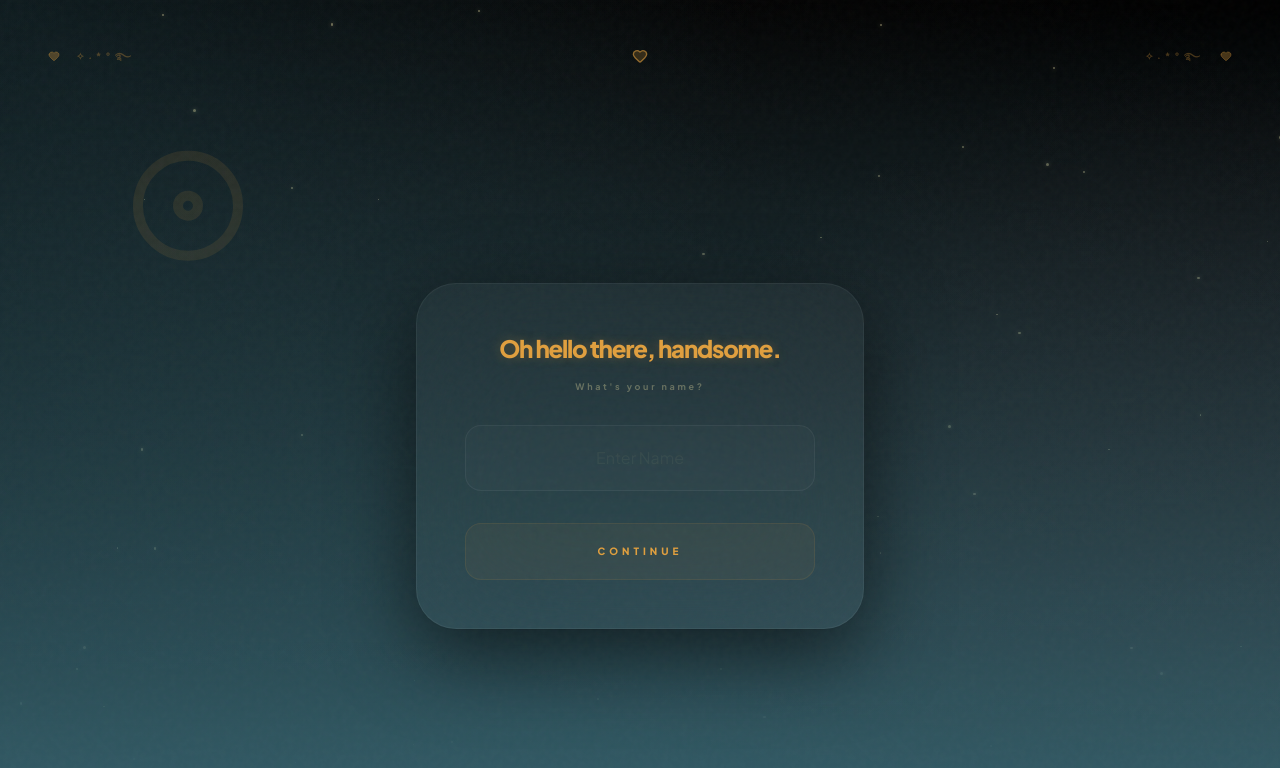
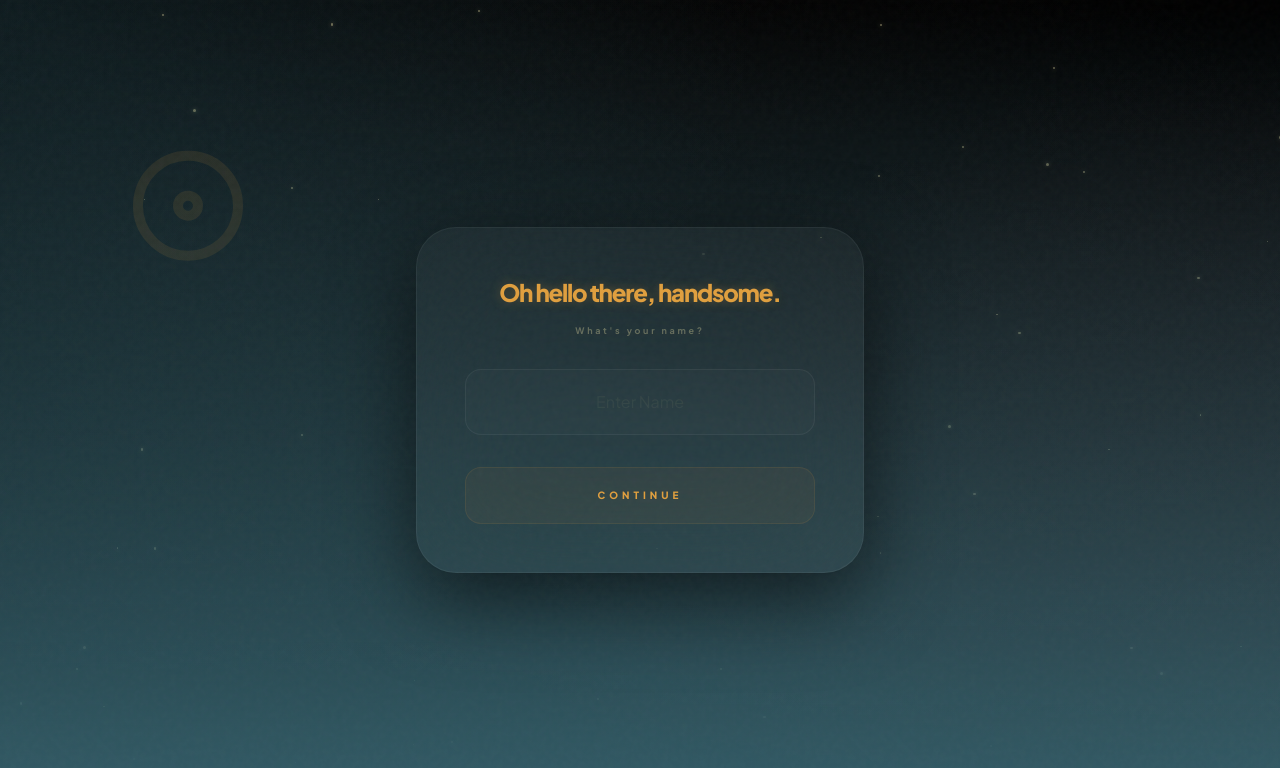
Before and after one commit to 23024100/privapp, a React (Vite) app: page / in a window 1280 px wide. Shown: the top 768 px of the page. Built offline with nearby package versions, Linux system fonts and the light colour scheme.

Commit message:
Hide heart header during authentication

```diff
--- a/src/App.tsx
+++ b/src/App.tsx
@@ -216,6 +216,7 @@ export default function App() {
       )}
 
       {/* Aesthetic Header */}
+      {step === 'main' && (
         <header className="w-full max-w-7xl mx-auto flex justify-between items-center py-8 px-8 z-50 mb-8">
           <div className="flex items-center gap-4 text-hunyadi-yellow/30">
             <Heart size={12} className="fill-current" />
@@ -233,6 +234,7 @@ export default function App() {
             <Heart size={12} className="fill-current" />
           </div>
         </header>
+      )}
 
       {/* Floating Decorative Elements */}
       <div className="fixed inset-0 pointer-events-none overflow-hidden z-0">
```
Lines whose indentation alone changed are shown as unchanged.
